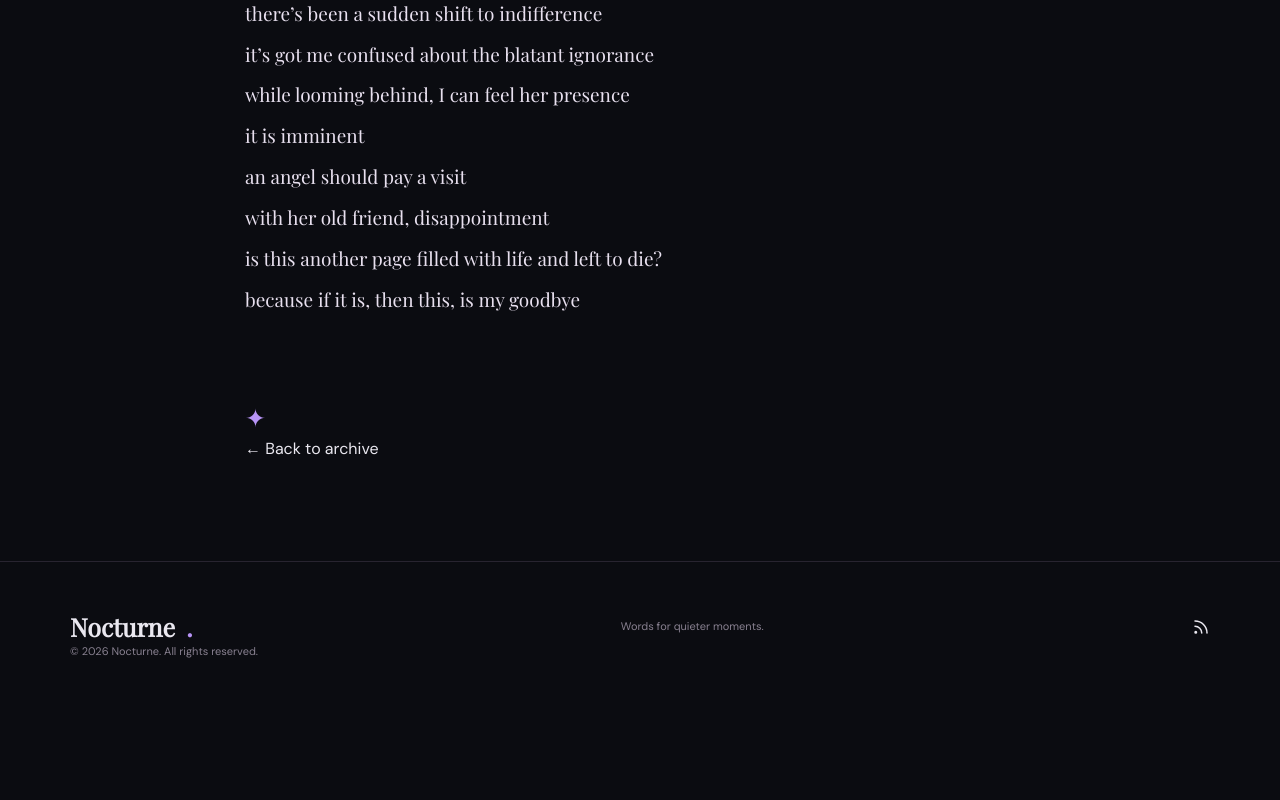
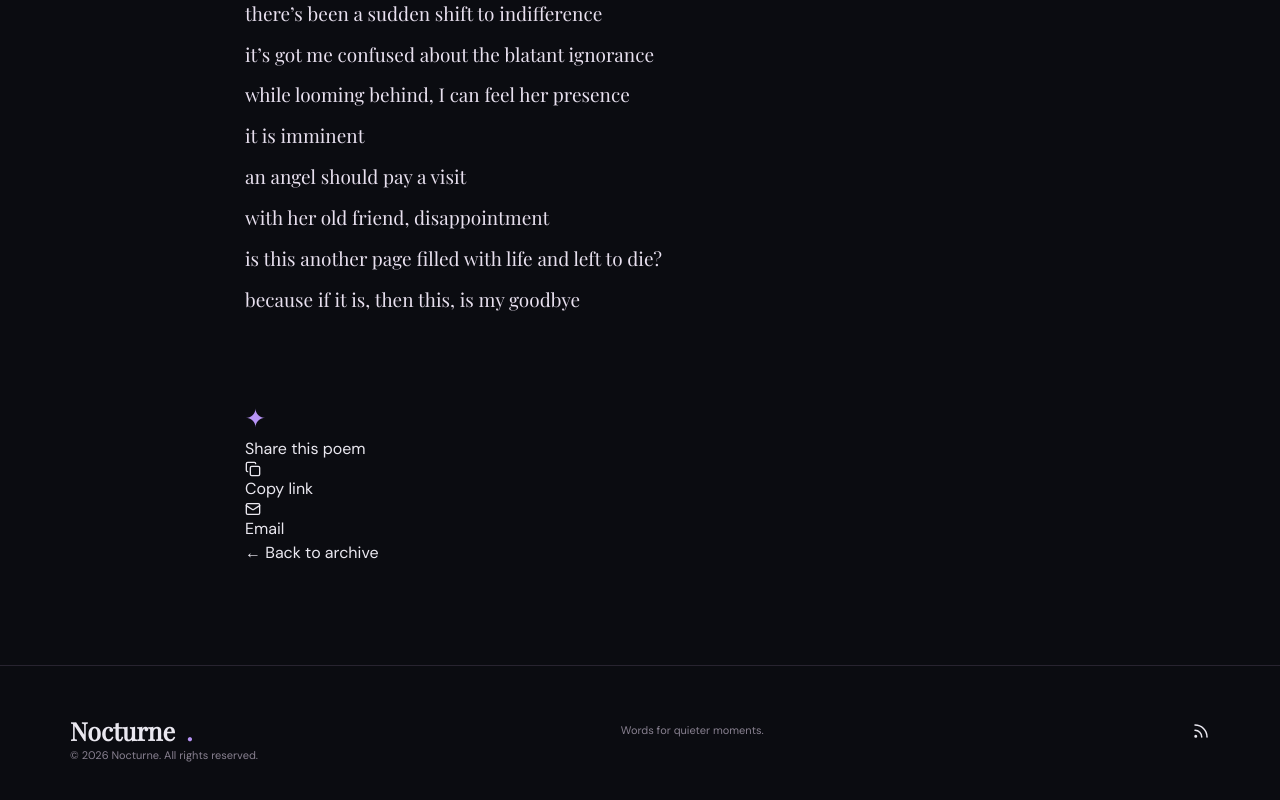
Before and after one commit to Epic428/poetry-site, a React (Vite) app: page /poems/a_page_filled_with_life_and_left_to_die in a window 1280 px wide. Shown: the part 2258-3058 px from the top of the page. Before the commit the page ends 2966 px from the top, so only its background shows below. Built offline with nearby package versions, Linux system fonts and the light colour scheme; no server answers; a web font is replaced by a local one.

Commit message:
Add native and link-based poem sharing controls

```diff
--- a/src/pages/PoemDetail.tsx
+++ b/src/pages/PoemDetail.tsx
@@ -1,10 +1,31 @@
 import {Link, useParams} from "react-router-dom";
 import ReactMarkdown from "react-markdown";
+import {useState} from "react";
+import {Copy, Mail, Share2} from "lucide-react";
 import {findPoem} from "../lib/poems";
 
 export default function PoemDetail() {
     const {slug = ""} = useParams();
     const poem = findPoem(slug);
+    const [copied, setCopied] = useState(false);
+    const poemUrl = `https://nocturnepoetry.com/poems/${encodeURIComponent(slug)}/`;
+    const shareData = {title: poem?.title ?? "Nocturne", text: `Read ${poem?.title ?? "this poem"} on Nocturne`, url: poemUrl};
+    async function copyLink() {
+        try {
+            await navigator.clipboard.writeText(poemUrl);
+            setCopied(true);
+        } catch {
+            setCopied(false);
+        }
+    }
+    async function sharePoem() {
+        if (!navigator.share) return;
+        try {
+            await navigator.share(shareData);
+        } catch {
+            // Dismissing the native share sheet is not an error for the reader.
+        }
+    }
     if (!poem) return <main className="container inner-page"><h1>Poem not found</h1><Link to="/poems">Back to
         poems</Link></main>;
     return <main className="container poem-detail"><Link to="/poems" className="back-link">← All poems</Link>
@@ -13,5 +34,13 @@ export default function PoemDetail() {
         <div className="poem-date">{poem.date}</div>
         <article className="poem-body"><ReactMarkdown>{poem.body}</ReactMarkdown></article>
         <div className="poem-end">✦</div>
+        <section className="poem-sharing" aria-label="Share this poem">
+            <h2>Share this poem</h2>
+            <div className="poem-share-actions">
+                <button type="button" onClick={copyLink}><Copy size={16}/>{copied ? "Link copied" : "Copy link"}</button>
+                {typeof navigator !== "undefined" && typeof navigator.share === "function" && <button type="button" onClick={sharePoem}><Share2 size={16}/>Share</button>}
+                <a href={`mailto:?subject=${encodeURIComponent(poem.title + " | Nocturne")}&body=${encodeURIComponent(`I thought you might enjoy this poem:\n\n${poem.title}\n${poemUrl}`)}`}><Mail size={16}/>Email</a>
+            </div>
+        </section>
         <Link to="/poems">← Back to archive</Link></main>
 }
```
